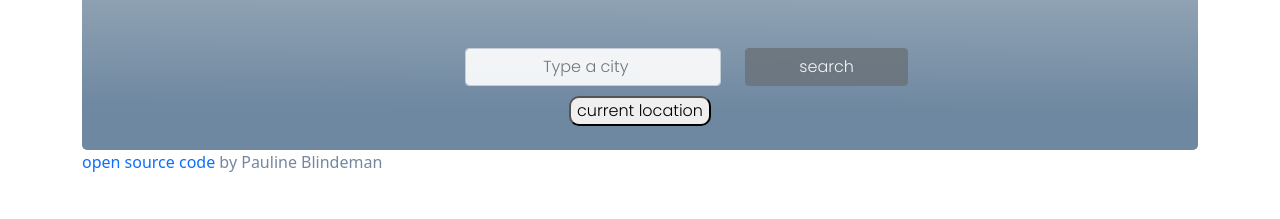
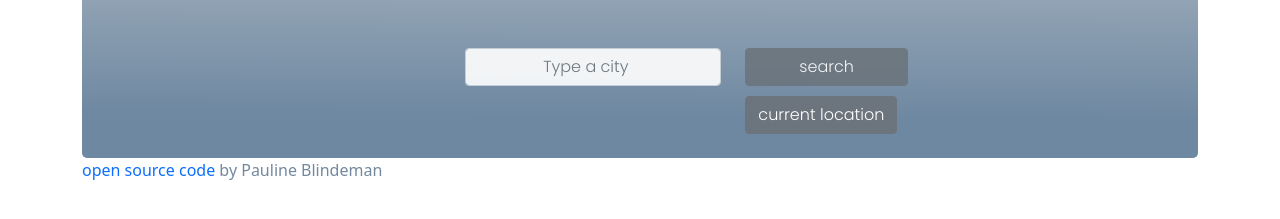
Before and after one commit to paulineBlndmn/WeatherApp-Project, a plain HTML site: page index.html in a window 1280 px wide. Shown: the part 309-528 px from the top of the page. Drawn offline with nearby package versions, Linux system fonts and the light colour scheme.

Commit message:
changed current location button into a bootstrap button

```diff
--- a/index.html
+++ b/index.html
@@ -65,7 +65,20 @@
           </form>
         </div>
 
-        <button id="current-location-button">current location</button>
+        <div class="row">
+          <div class="col-4"></div>
+          <div class="col-3"></div>
+          <div class="col-3">
+            <button
+              type="button"
+              id="current-location-button"
+              class="btn btn-secondary"
+            >
+              current location
+            </button>
+          </div>
+          <div class="col-2"></div>
+        </div>
         <br />
       </div>
 
```
